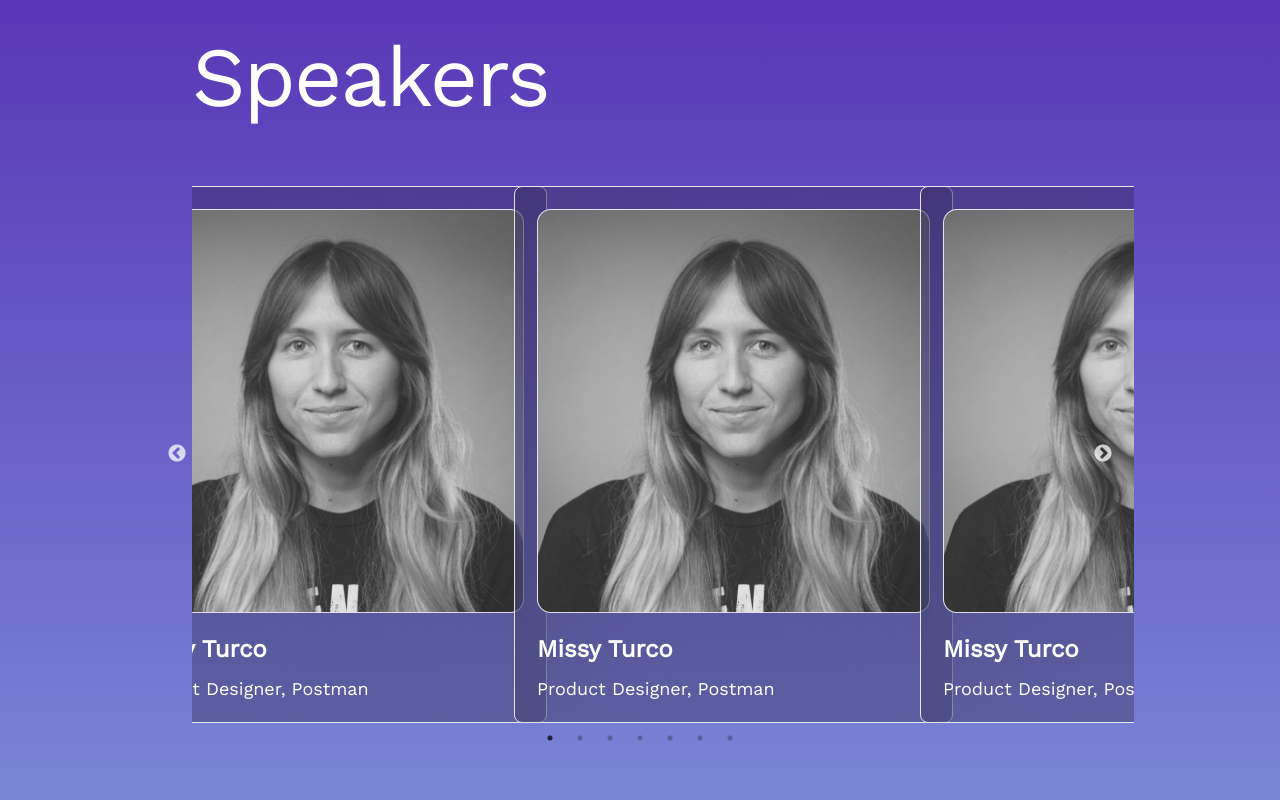
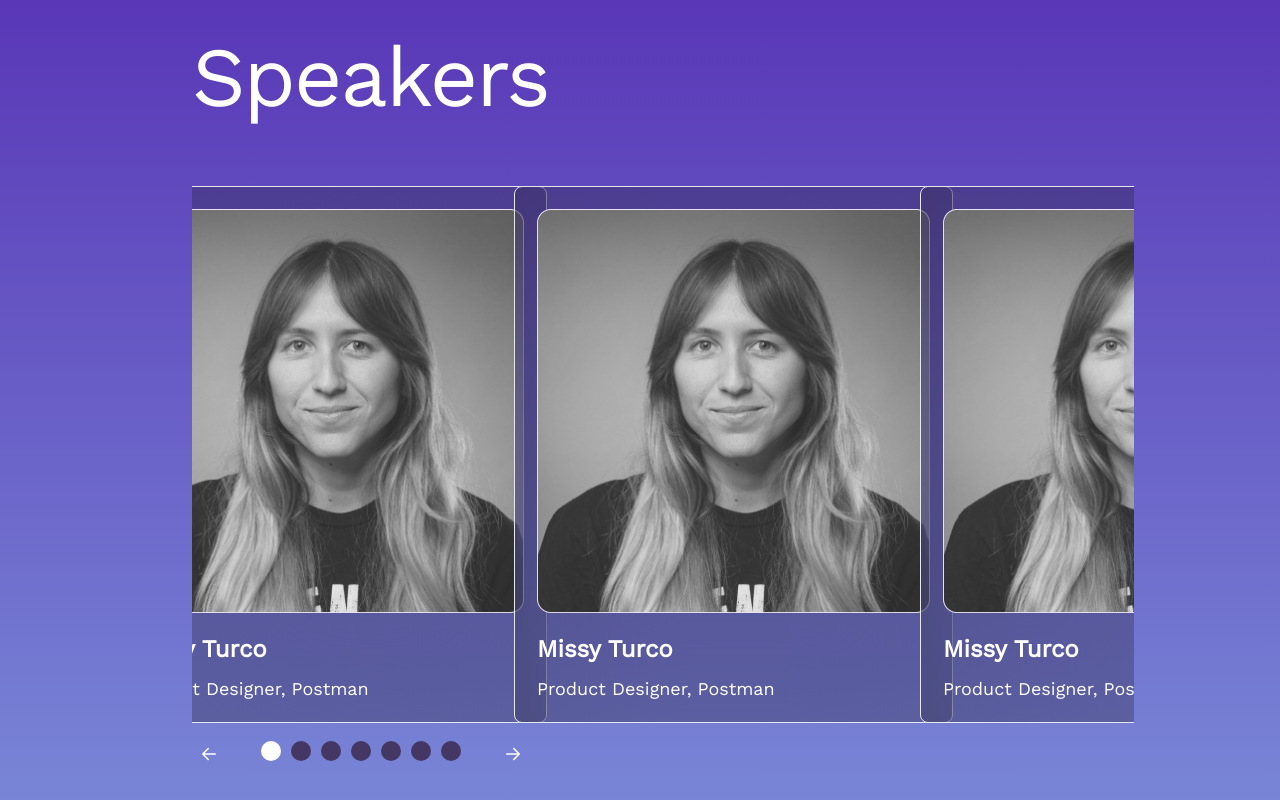
Before and after one commit to asyncapi/conference-website, a Next.js app: page / in a window 1280 px wide. Shown: the part 1984-2784 px from the top of the page. Built offline with nearby package versions, Linux system fonts and the light colour scheme.

Commit message:
completed slide

```diff
--- a/components/Speakers/speakers.js
+++ b/components/Speakers/speakers.js
@@ -1,26 +1,93 @@
 import React from 'react';
 import Slider from 'react-slick';
 import Card from '../Cards/card';
+import Arrow from '../illustrations/arrow';
 
 
 function Speakers() {
+    const slider = React.useRef(null);
     const settings = {
       dots: true,
-      infinite: true,
       speed: 500,
       slidesToShow: 3,
       slidesToScroll: 1,
+      arrows: false,
+      appendDots: (dots) => (
+        <div
+          style={{
+            borderRadius: "10px",
+            padding: "10px",
+            display: "flex",
+            bottom: "-55px",
+            alignItems: "center",
+          }}
+        >
+          <button
+            onClick={() => slider?.current?.slickPrev()}
+            className="mr-[40px]"
+            disabled={
+              slider.current &&
+              slider.current.innerSlider.state.currentSlide === 0
+            }
+          >
+            <Arrow
+              className="rotate-[180deg]"
+              stroke={
+                slider.current &&
+                slider.current.innerSlider.state.currentSlide === 0 &&
+                "#94a3b8"
+              }
+            />
+          </button>
+          <ul style={{ margin: "0px" }}>
+            {dots.map((d) => {
+              return (
+                <li
+                  key={d.key}
+                  className={`w-[11px] h-[11px] bg-dark-700 rounded-full ${
+                    d.props.className && "bg-white"
+                  }`}
+                ></li>
+              );
+            })}
+          </ul>
+          <button
+            onClick={() => {
+              console.log(slider.current.innerSlider.state);
+              console.log(dots.length);
+              slider?.current?.slickNext();
+            }}
+            className="ml-[40px]"
+            disabled={
+              slider.current &&
+              slider.current.innerSlider.state.currentSlide === dots.length - 1
+            }
+          >
+            <Arrow
+              stroke={
+                slider.current &&
+                slider.current.innerSlider.state.currentSlide === dots.length - 1 &&
+                "#94a3b8"
+              }
+            />
+          </button>
+        </div>
+      ),
     };
   return (
     <div className="container mx-auto w-full speakers-bg h-[958px]">
-      <div className='pt-[100px]'>
+      <div className="pt-[100px]">
         <h1 className="text-[84px] text-white tracking-tight">Speakers</h1>
-        <div className='mt-[46px]'>
-            <Slider {...settings}>
-                {Array(7).fill().map((i) => <div key={i} className=''>
-                    <Card />
-                </div>)}
-          </ Slider>
+        <div className="mt-[46px]">
+          <Slider ref={slider} {...settings}>
+            {Array(7)
+              .fill()
+              .map((i) => (
+                <div key={i} className="">
+                  <Card />
+                </div>
+              ))}
+          </Slider>
         </div>
       </div>
     </div>
--- /dev/null
+++ b/components/illustrations/arrow.js
@@ -0,0 +1,19 @@
+export default function Arrow({className, stroke}) {
+  return (
+    <svg
+      width="14"
+      height="16"
+      viewBox="0 0 18 16"
+      fill="none"
+      className={className}
+    >
+      <path
+        d="M10 15L17 8M17 8L10 0.999999M17 8L1 8"
+        stroke={stroke || "white"}
+        strokeWidth="2"
+        strokeLinecap="round"
+        strokeLinejoin="round"
+      />
+    </svg>
+  );
+}
--- a/tailwind.config.js
+++ b/tailwind.config.js
@@ -2,8 +2,9 @@ const colors = require("tailwindcss/colors");
 
 const dark = {
   400: "#C6BED9",
+  500: "#9081B0",
   600: "#A8A1B61A",
-  500: "#9081B0",
+  700: "#453763",
 };
 
 module.exports = {
```
